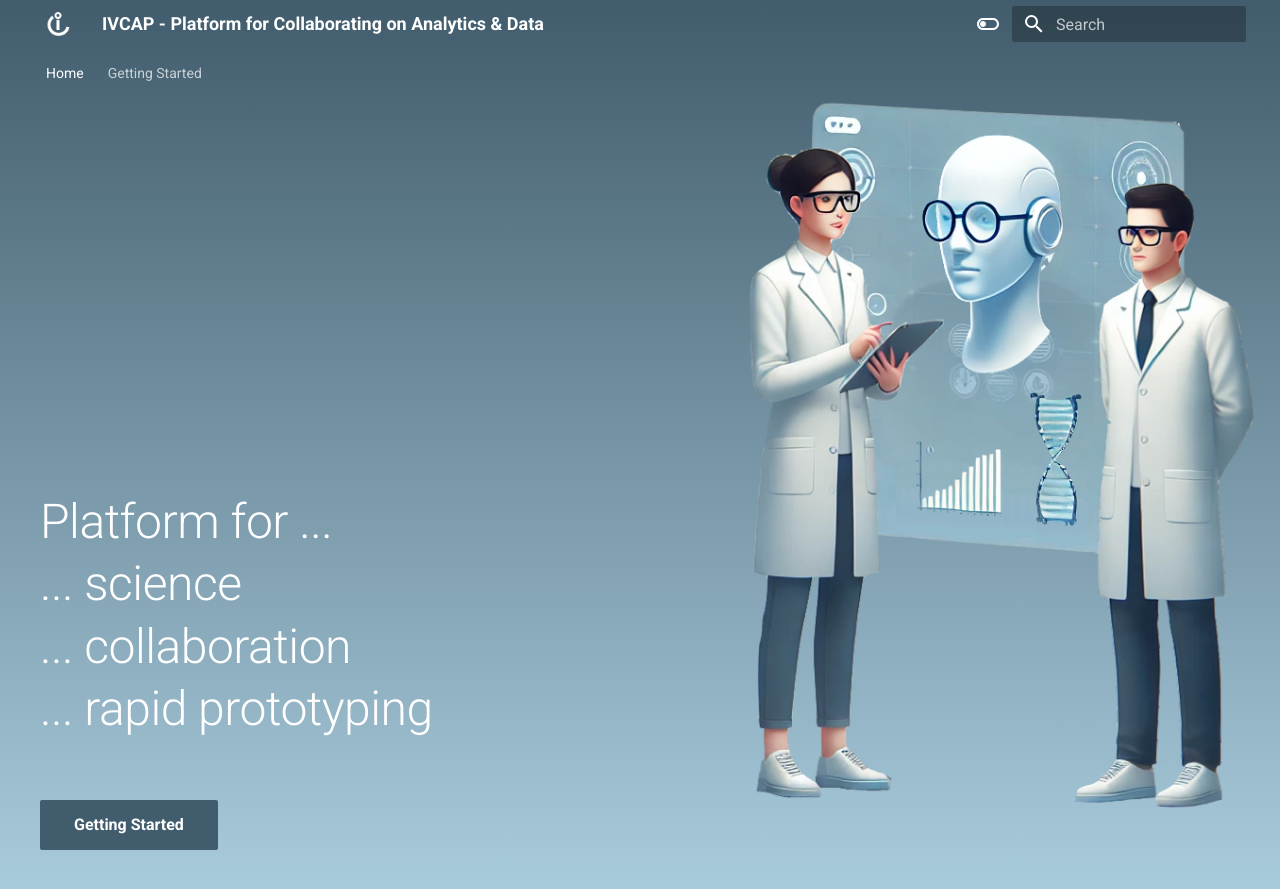
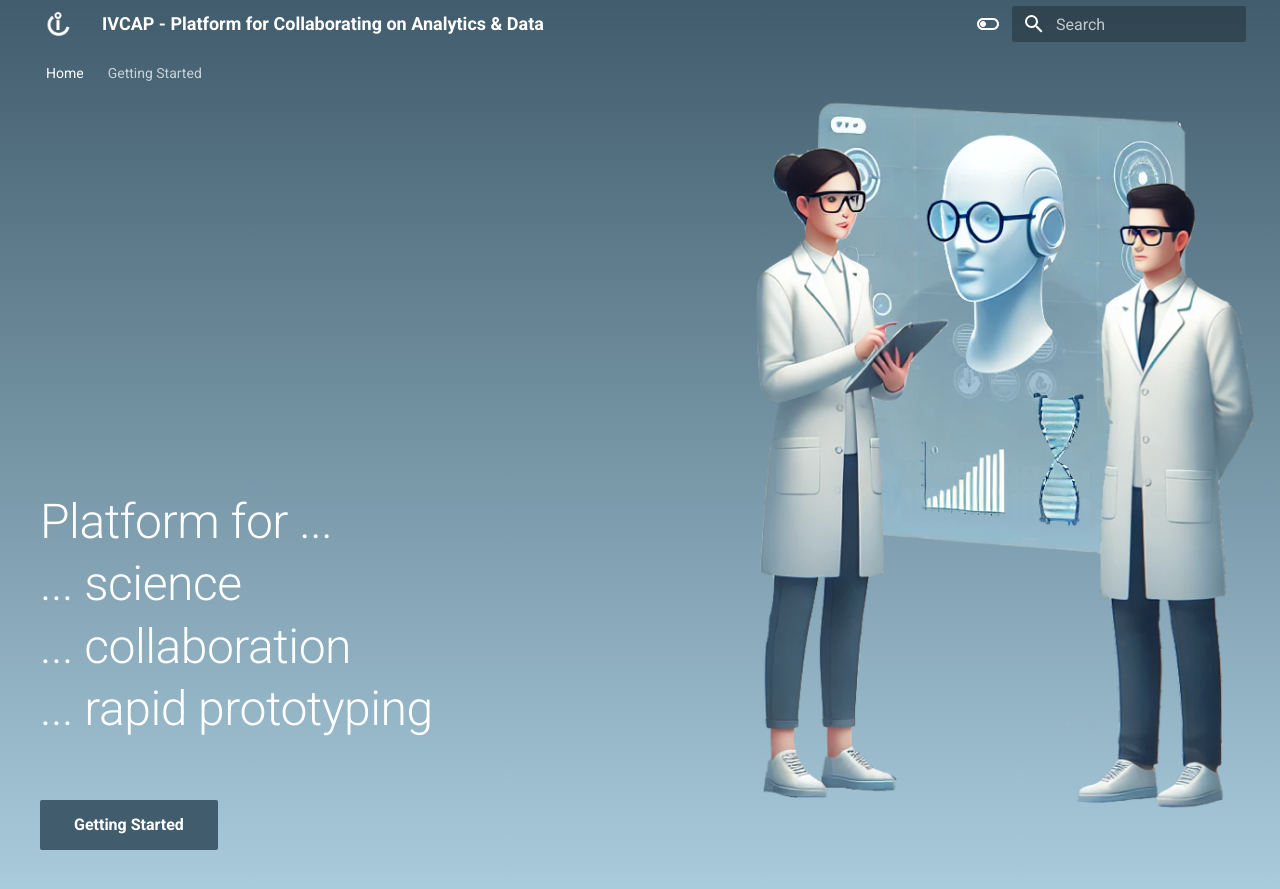
Before and after one commit to ivcap-works/ivcap-docs, an MkDocs documentation site: the page built from docs/index.md, in a window 1280 px wide. Shown: the top 889 px of the page. Built offline with MkDocs 1.6.1 and Material for MkDocs 9.7.7, drawn with Linux system fonts in a browser that asks for light colours.

Commit message:
css cosmetics

```diff
--- a/docs/overrides/home.html
+++ b/docs/overrides/home.html
@@ -63,10 +63,15 @@
     }
   }
 
-  #hiro-img {
+  #hero-img {
     position: absolute;
     height: 80vh;
     width: auto;
+    /* 0.71 aspect ratio */
+    max-width: 80vw;
+    aspect-ratio: 0.71 !important;
+
+    /* max-height: 56vh; */
     /* top: 10px; */
     right: 20px;
   }
@@ -86,13 +91,9 @@
   .md-header--shadow {
     box-shadow: 0 0, 0 0;
   }
-
-  /* .md-logo img {
-    color: red
-  } */
 </style>
 
-<img id="hiro-img" src="assets/images/hero2.png" alt="" draggable="false">
+<img id="hero-img" src="assets/images/hero2.png" alt="" draggable="false">
 
 <section id="hero-text" class="mdx-container">
   <div class="md-grid md-typeset">
@@ -112,9 +113,6 @@
           class="md-button md-button--primary">
           Getting Started
         </a>
-        <!-- <a href="{{ 'getting-started/quick-start/' | url }}" title="Getting Started" class="md-button">
-          Getting Started
-        </a> -->
       </div>
     </div>
   </div>
@@ -128,17 +126,15 @@
 
 
       <!-- Hero content -->
-      <div class="mdx-hero__content">
-        <!-- <h1>Platform for ...<br>... science<br>... collaboration<br>... rapid prototyping</h1>
-
+      <!-- <div class="mdx-hero__content">
         <a href="{{ page.next_page.url | url }}" title="{{ page.next_page.title | e }}"
           class="md-button md-button--primary">
           Quick start
         </a>
         <a href="{{ 'insiders/' | url }}" title="Material for MkDocs Insiders" class="md-button">
           Learn More
-        </a> -->
-      </div>
+        </a>
+      </div> -->
     </div>
   </div>
 </section>
```
Also changed, not shown: docs/assets/images/hiro2.png (deleted).
